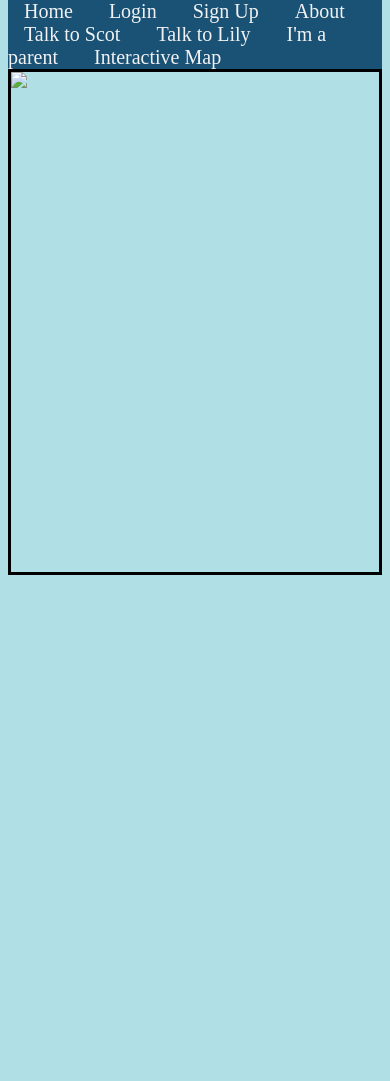
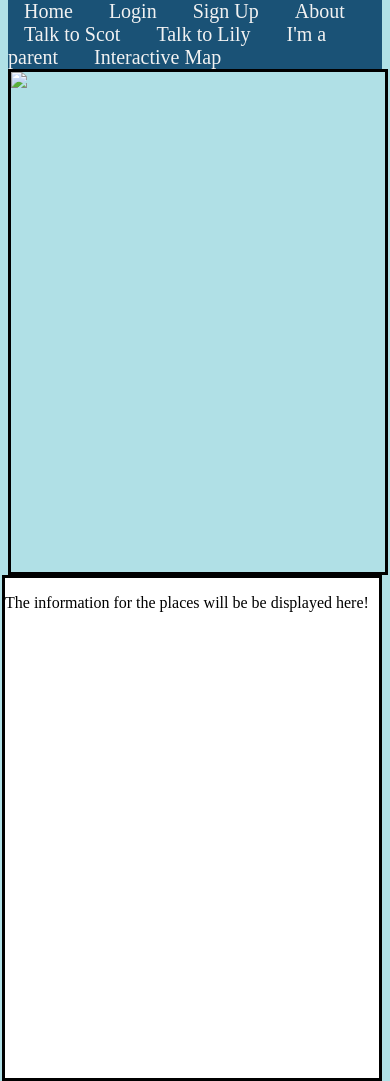
Before and after one commit to StBoyan/ExploreScotland, a Django app: page /googlemap/ in a window 390 px wide. Shown: the part 48-1129 px from the top of the page. Before the commit the page ends 623 px from the top, so only its background shows below. Run offline with Django 3.2, Linux system fonts and the light colour scheme; parts of the project's set-up code (start-up, migrations or seed data) failed here and were passed over; some libraries are stand-ins or nearby versions.

Commit message:
Updated the Google map view to include a text field
Text field also has a scroll bar and is the same size as the map

+ It responds perfectly to resizing as anything else so far :D

```diff
--- a/templates/explorescotland/googlemap.html
+++ b/templates/explorescotland/googlemap.html
@@ -12,10 +12,25 @@
 <style>
         .card{
             overflow-y: scroll;
-                border: 3px solid black;
-                height: 500px
-
+            float:left;
+            border: 3px solid black;
+            height: 500px;
+            width: 49%;
         }
+        .texting{
+            overflow-y: scroll;
+            height: 500px;
+            float: right;
+            width: 50%;
+            border: 3px solid black;
+            background-color: white;
+        }
+        @media (max-width: 800px) {
+    .card, .texting {
+        width: 100%;
+        padding: 0;
+    }
+}
     </style>
 <div>
 
@@ -23,6 +38,9 @@
 <img src="https://maps.googleapis.com/maps/api/staticmap?center=Scotland,UK&zoom=7&size=1000x1000&key=AIzaSyD9s63K87G4opLnDMu-exTPfU4csnQBXk8">
     </div>
 
+    <div class="texting">
+        <p> The information for the places will be be displayed here!</p>
+    </div>
 
 </div>
 {% endblock %}
```
